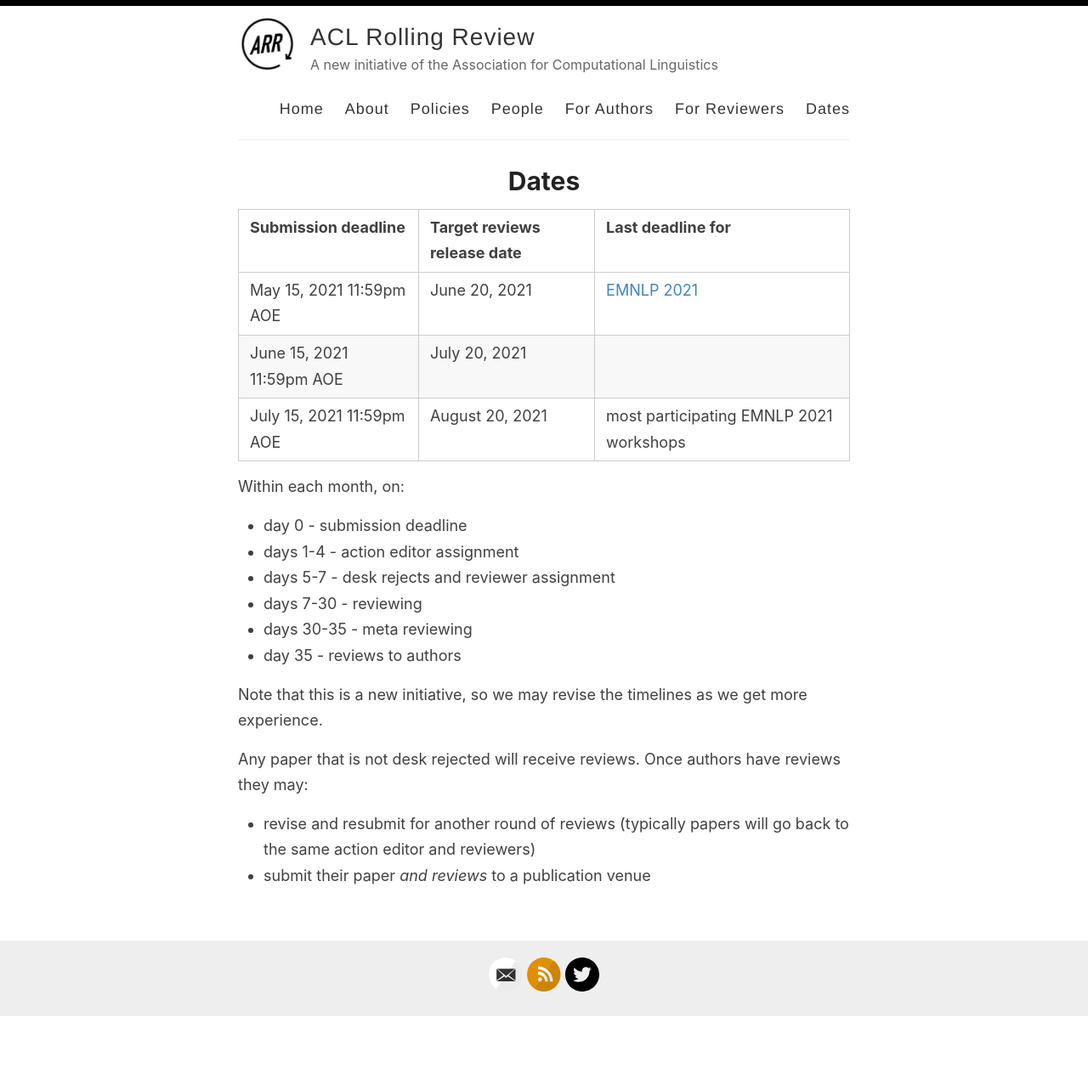
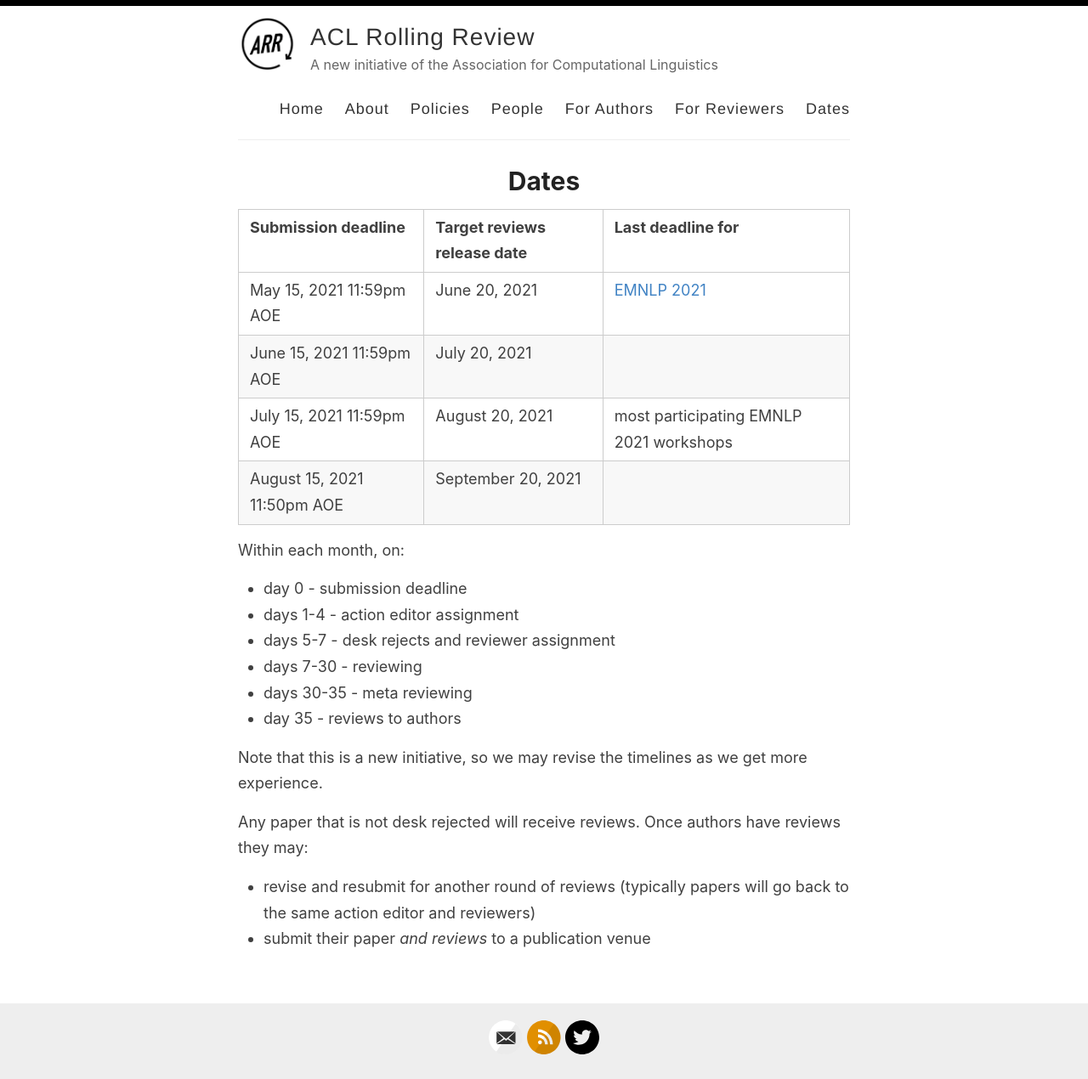
Before and after one commit to amitmerchant1990/reverie, a Jekyll site: the page built from dates.md, in a window 1280 px wide. Shown: the whole page at 85% size. Built offline with Jekyll 4.4.1, drawn with Linux system fonts in a browser that asks for light colours; before the commit the page ends 1196 px from its top, so only the background shows below that.

Commit message:
Update dates.md

```diff
--- a/dates.md
+++ b/dates.md
@@ -9,6 +9,7 @@
 | May 15, 2021 11:59pm AOE |  June 20, 2021 | [EMNLP 2021](https://2021.emnlp.org/) |
 | June 15, 2021 11:59pm AOE |  July 20, 2021 | |
 | July 15, 2021 11:59pm AOE | August 20, 2021 | most participating EMNLP 2021 workshops |
+| August 15, 2021 11:50pm AOE | September 20, 2021 | |
 
 Within each month, on:
 - day 0 - submission deadline
```
